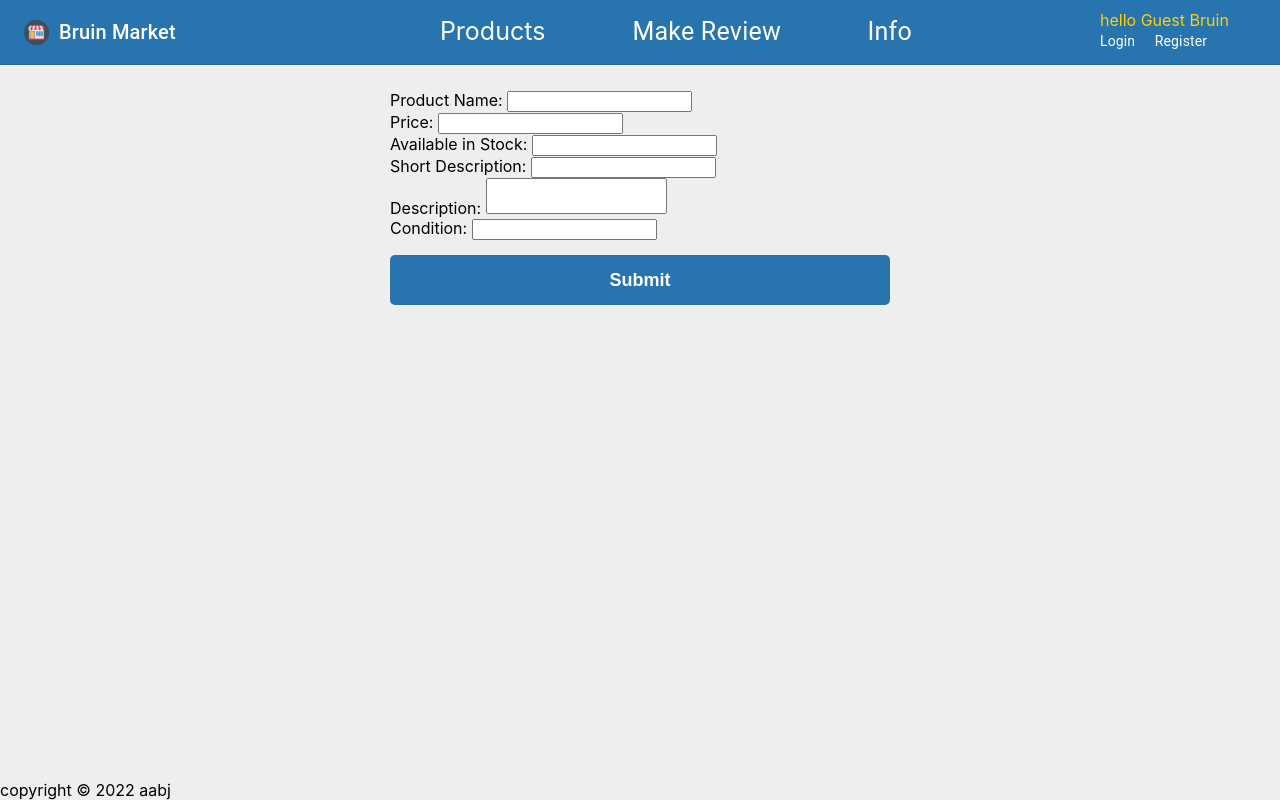
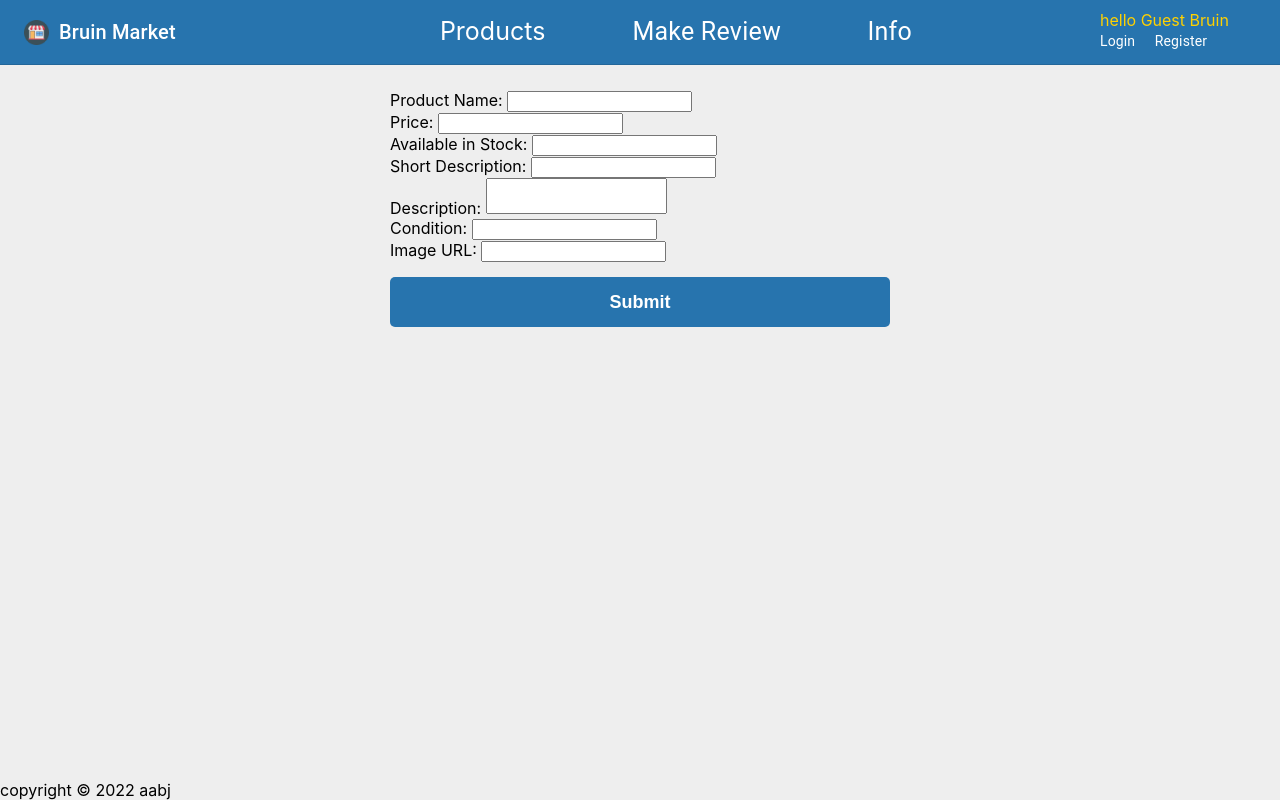
Before and after one commit to ashi72/budget-amazon, a React (Create React App) app: page /addproduct in a window 1280 px wide. Built offline with nearby package versions, Linux system fonts and the light colour scheme.

Commit message:
Add simple image handling to products
- Add field for an image URL when adding a product, with validation
- Product catalog and detailed product page will show the image

```diff
--- a/src/components/AddProduct.js
+++ b/src/components/AddProduct.js
@@ -95,6 +95,16 @@ const AddProduct = () => {
                 onChange={handleChange}
               />
             </div>
+            <div className="field">
+              <label className="label">Image URL: </label>
+              <input
+                className="input"
+                type="text"
+                name="imageURL"
+                value={values.imageURL}
+                onChange={handleChange}
+              />
+            </div>
             <div className="field is-clearfix">
               <button
                 className="button is-primary is-outlined is-pulled-right"
--- a/src/components/ProductDetail.js
+++ b/src/components/ProductDetail.js
@@ -22,7 +22,10 @@ const ProductDetail = () => {
               <div className="media-left">
                 <figure className="image is-64x64">
                   <img
-                    src="https://bulma.io/images/placeholders/128x128.png"
+                    src={
+                      product.imageURL ||
+                      "https://bulma.io/images/placeholders/128x128.png"
+                    }
                     alt={product.shortDesc}
                   />
                 </figure>
--- a/src/components/ProductItem.js
+++ b/src/components/ProductItem.js
@@ -10,7 +10,10 @@ const ProductItem = (props) => {
           <div className="media-left">
             <figure className="image is-64x64">
               <img
-                src="https://bulma.io/images/placeholders/128x128.png"
+                src={
+                  product.imageURL ||
+                  "https://bulma.io/images/placeholders/128x128.png"
+                }
                 alt={product.shortDesc}
               />
             </figure>
--- a/src/constants/errors.js
+++ b/src/constants/errors.js
@@ -22,4 +22,5 @@ export const ERRORS = {
   SHORT_DESC_REQ: "You must input a short description for your product!",
   DESC_REQ: "You must input a longer description for your product as well!",
   CONDITION_REQ: "You must input what condition your product is in!",
+  IMAGE_URL_REQ: "You must input a URL containing an image!",
 };
--- a/src/hooks/useAddProduct.js
+++ b/src/hooks/useAddProduct.js
@@ -12,6 +12,7 @@ const useAddProduct = (validate) => {
     description: "",
     condition: "",
     seller: "",
+    imageURL: "",
   });
   const [errors, setErrors] = useState({});
   const navigate = useNavigate();
--- a/src/services/validateAddProduct.js
+++ b/src/services/validateAddProduct.js
@@ -17,5 +17,7 @@ export default function validateAddProduct(values) {
 
   if (!values.condition) errors.condition = ERROR.CONDITION_REQ;
 
+  if (!values.imageURL) errors.imageURL = ERROR.IMAGE_URL_REQ;
+
   return errors;
 }
```
Also changed, not shown: 1 other file (tests, documents, lock files or other folders).
